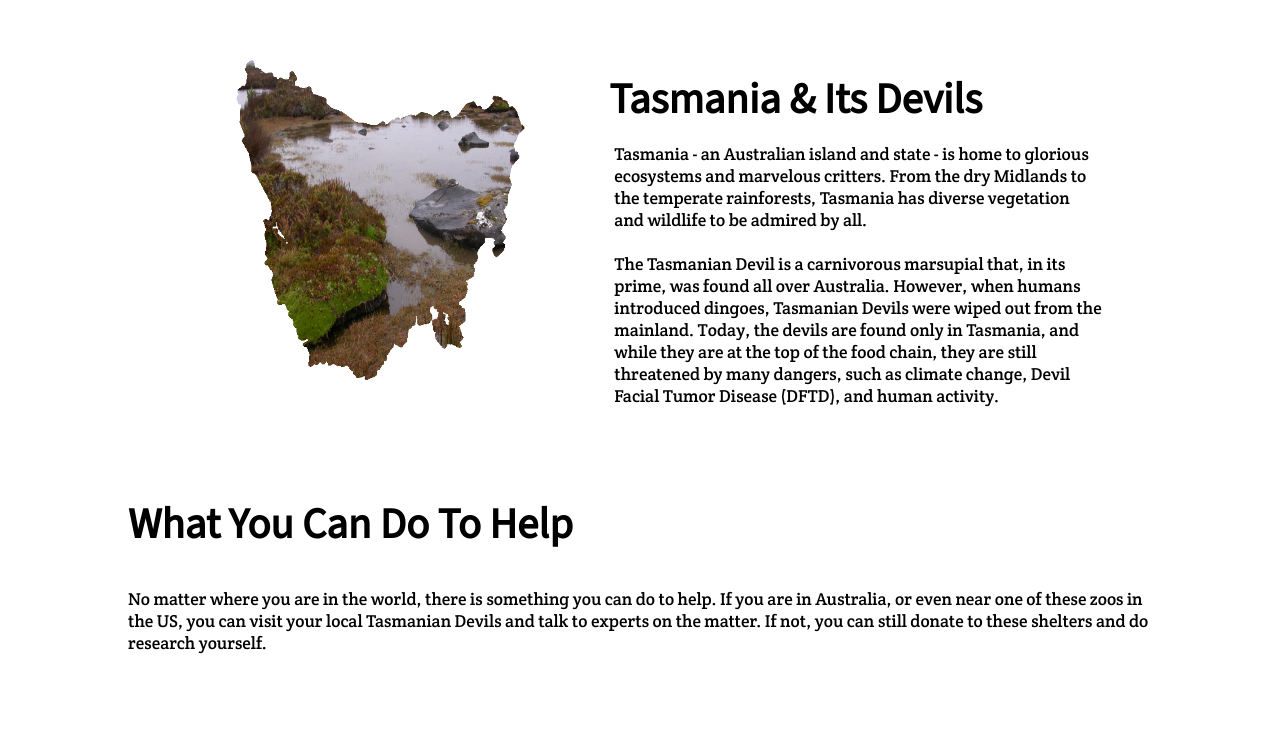
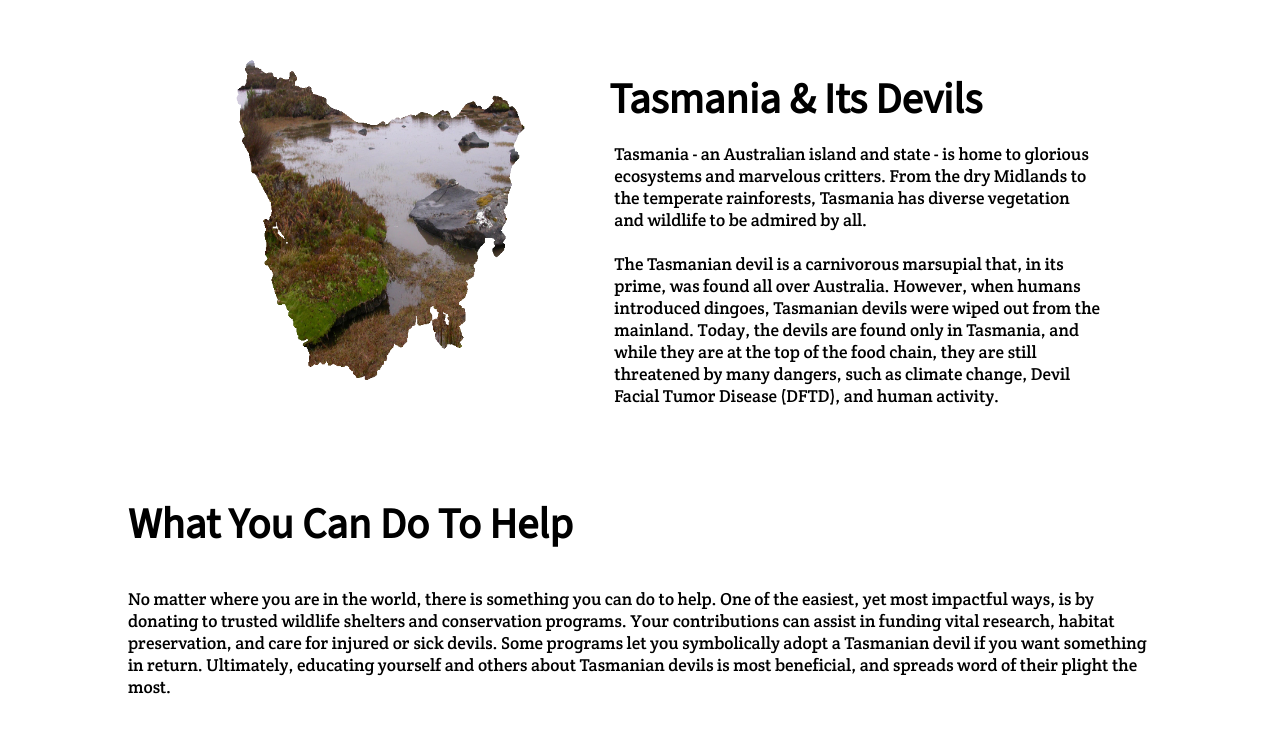
Before and after one commit to AwesomeZachYT/tasmanian-devil-project, a plain HTML site: page index.html in a window 1280 px wide. Shown: the part 780-1512 px from the top of the page. Drawn offline with nearby package versions, Linux system fonts and the light colour scheme.

Commit message:
Update index.html

```diff
--- a/index.html
+++ b/index.html
@@ -45,9 +45,9 @@
             Midlands to the temperate rainforests, Tasmania has
             diverse vegetation and wildlife to be admired by all.
             <br><br>
-            The Tasmanian Devil is a carnivorous marsupial that,
+            The Tasmanian devil is a carnivorous marsupial that,
             in its prime, was found all over Australia. However,
-            when humans introduced dingoes, Tasmanian Devils were
+            when humans introduced dingoes, Tasmanian devils were
             wiped out from the mainland. Today, the devils are found
             only in Tasmania, and while they are at the top of the food
             chain, they are still threatened by many dangers, such as
@@ -61,10 +61,15 @@
       <div class="horizontal-block mobile-vertical-block center" style="width: 80vw; height: 40vh;">
         <div class="flexbox-text">
           <h2>What You Can Do To Help</h2>
-          <p>No matter where you are in the world, there is something you can do to help.
-            If you are in Australia, or even near one of these zoos in the US, you can
-            visit your local Tasmanian Devils and talk to experts on the matter.
-            If not, you can still donate to these shelters and do research yourself.</p>
+          <p>
+            No matter where you are in the world, there is something you can do
+            to help. One of the easiest, yet most impactful ways, is by
+            donating to trusted wildlife shelters and conservation programs.
+            Your contributions can assist in funding vital research, habitat
+            preservation, and care for injured or sick devils. Some programs
+            let you symbolically adopt a Tasmanian devil if you want something
+            in return. Ultimately, educating yourself and others about Tasmanian
+             devils is most beneficial, and spreads word of their plight the most.</p>
         </div>
       </div>
     </div>
```
